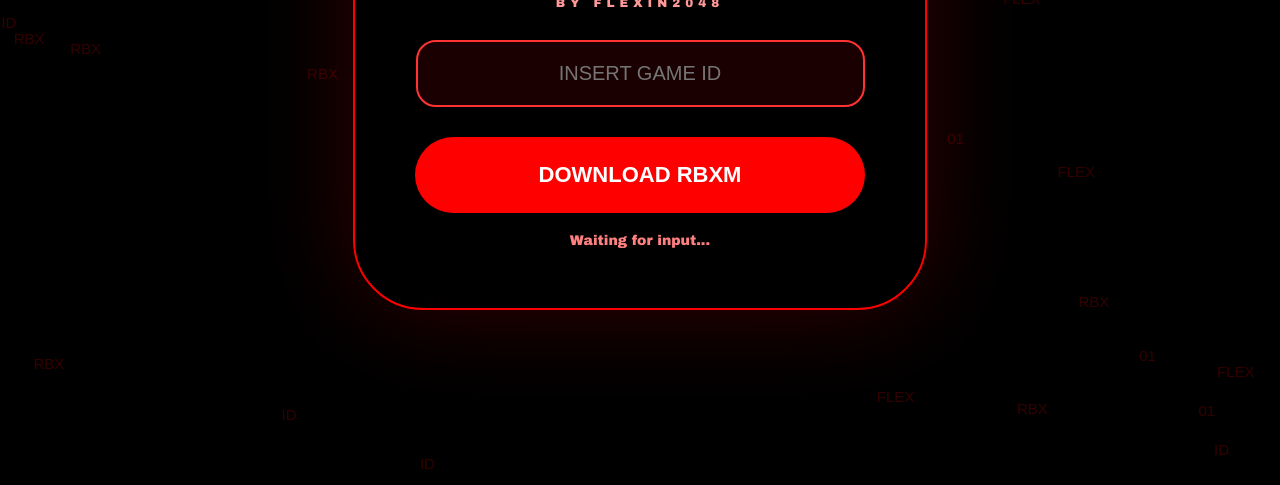
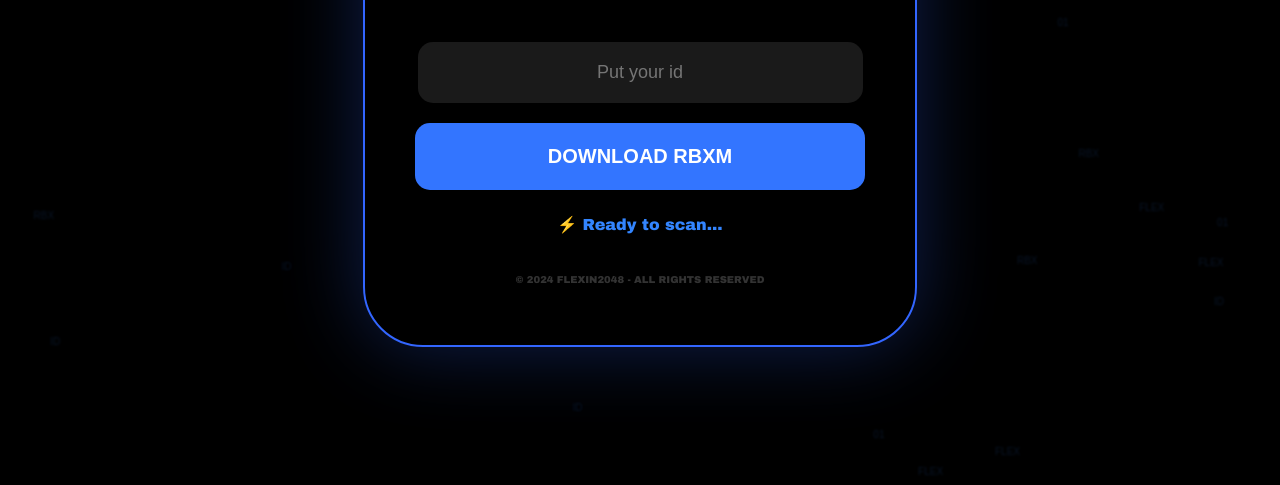
Before and after one commit to danteq094-byte/flexin2049-, a plain HTML site: page index.html in a window 1280 px wide. Shown: the part 315-800 px from the top of the page. Drawn offline with Linux system fonts and the light colour scheme.

Commit message:
Update index.html

```diff
--- a/index.html
+++ b/index.html
@@ -2,7 +2,7 @@
 <html lang="en">
 <head>
     <meta charset="UTF-8">
-    <title>Flexin2048 - Ultra Downloader</title>
+    <title>Flexin Downloader!!</title>
     <style>
         body, html {
             margin: 0; padding: 0; width: 100%; height: 100%;
@@ -10,45 +10,51 @@
             background: #000; display: flex; justify-content: center; align-items: center;
         }
 
-        /* Fondo difuminado fluido */
+        /* Fondo difuminado y partículas */
         .blur-bg {
             position: absolute; width: 100%; height: 100%;
-            background: linear-gradient(45deg, #400000, #1a0000, #000);
-            filter: blur(50px); z-index: -1;
+            background: radial-gradient(circle, #200000 0%, #000 100%);
+            z-index: -1;
         }
 
-        /* Cosas cayendo (Canvas para fluidez) */
-        #particles { position: absolute; top: 0; left: 0; z-index: 0; }
+        #particles { position: absolute; top: 0; left: 0; z-index: 0; filter: blur(1px); }
 
         .card {
-            background: rgba(0, 0, 0, 0.7);
-            backdrop-filter: blur(20px);
-            padding: 60px; border-radius: 70px; /* Súper redondo */
-            border: 2px solid #ff0000; text-align: center;
+            background: rgba(0, 0, 0, 0.8);
+            backdrop-filter: blur(15px);
+            padding: 50px; border-radius: 60px;
+            border: 2px solid #3366ff; text-align: center;
             width: 450px; z-index: 10;
-            box-shadow: 0 0 100px rgba(255, 0, 0, 0.2);
+            box-shadow: 0 0 80px rgba(51, 102, 255, 0.3);
         }
 
-        h1 { color: #ff3333; font-style: italic; margin-bottom: 10px; font-size: 35px; text-shadow: 0 0 20px #ff0000; }
+        h1 { color: #fff; font-size: 35px; margin-bottom: 5px; text-transform: uppercase; font-style: italic; }
+        .blue-text { color: #3385ff; }
+
         input {
-            width: 90%; padding: 20px; border-radius: 20px; border: 2px solid #ff3333;
-            background: rgba(255,0,0,0.1); color: white; font-size: 20px; text-align: center; outline: none;
+            width: 90%; padding: 20px; border-radius: 15px; border: none;
+            background: #1a1a1a; color: white; font-size: 18px;
+            text-align: center; margin-top: 30px; outline: none;
         }
 
-        /* Botón que se agranda y brilla verde */
-        .btn {
-            width: 100%; padding: 25px; border-radius: 50px; border: none;
-            background: #ff0000; color: white; font-size: 22px; font-weight: bold;
-            cursor: pointer; margin-top: 30px; transition: all 0.4s cubic-bezier(0.175, 0.885, 0.32, 1.275);
+        button {
+            width: 100%; padding: 22px; border-radius: 15px; border: none;
+            background: #3375ff; color: white; font-size: 20px; font-weight: bold;
+            cursor: pointer; margin-top: 20px; transition: all 0.3s;
         }
 
-        .btn:hover {
-            transform: scale(1.1);
-            box-shadow: 0 0 50px #00ff44; /* Luz verde neón */
-            background: #cc0000;
+        button:hover {
+            transform: scale(1.05);
+            box-shadow: 0 0 40px #00ff44; /* Brillo verde al pasar el mouse */
         }
 
-        #status { margin-top: 20px; color: #ff8080; font-size: 14px; }
+        /* Sistema de notificaciones */
+        #status {
+            margin-top: 25px; font-size: 16px; font-weight: lighter;
+            display: flex; align-items: center; justify-content: center; gap: 8px;
+        }
+        .loading-icon { animation: spin 1s linear infinite; }
+        @keyframes spin { from { transform: rotate(0deg); } to { transform: rotate(360deg); } }
     </style>
 </head>
 <body>
@@ -56,50 +62,54 @@
     <canvas id="particles"></canvas>
 
     <div class="card">
-        <h1>Flexin Downloader</h1>
-        <p style="color: #ff9999; letter-spacing: 5px; font-size: 12px; margin-bottom: 30px;">BY FLEXIN2048</p>
+        <h1>Flexin <span class="blue-text">Downloader!!</span></h1>
+        <p style="color: #666; font-size: 12px; letter-spacing: 2px;">BY FLEXIN2048</p>
 
-        <input type="text" id="gameId" placeholder="INSERT GAME ID">
-        <button class="btn" onclick="dl()">DOWNLOAD RBXM</button>
+        <input type="text" id="gameId" placeholder="Put your id">
+        <button onclick="startProcess()">DOWNLOAD RBXM</button>
 
-        <div id="status">Waiting for input...</div>
+        <div id="status" style="color: #3385ff;">⚡ Ready to scan...</div>
+
+        <p style="color: #333; font-size: 10px; margin-top: 40px;">© 2024 FLEXIN2048 - ALL RIGHTS RESERVED</p>
     </div>
 
     <script>
         // Animación de cosas cayendo
         const canvas = document.getElementById('particles');
         const ctx = canvas.getContext('2d');
-        canvas.width = window.innerWidth;
-        canvas.height = window.innerHeight;
+        canvas.width = window.innerWidth; canvas.height = window.innerHeight;
+        const items = [];
+        for(let i=0; i<40; i++) items.push({ x: Math.random()*canvas.width, y: Math.random()*canvas.height, v: Math.random()*2+0.5, t: ["ID", "RBX", "01", "FLEX"][Math.floor(Math.random()*4)] });
 
-        const particles = [];
-        for(let i=0; i<50; i++) {
-            particles.push({
-                x: Math.random() * canvas.width,
-                y: Math.random() * canvas.height,
-                v: Math.random() * 2 + 1,
-                text: ["ID", "RBX", "FLEX", "01"][Math.floor(Math.random()*4)]
-            });
+        function animate() {
+            ctx.clearRect(0,0,canvas.width, canvas.height);
+            ctx.fillStyle = "rgba(51, 133, 255, 0.15)";
+            items.forEach(p => { ctx.fillText(p.t, p.x, p.y); p.y += p.v; if(p.y > canvas.height) p.y = -20; });
+            requestAnimationFrame(animate);
         }
+        animate();
 
-        function draw() {
-            ctx.clearRect(0, 0, canvas.width, canvas.height);
-            ctx.fillStyle = "rgba(255, 0, 0, 0.2)";
-            ctx.font = "15px Arial";
-            particles.forEach(p => {
-                ctx.fillText(p.text, p.x, p.y);
-                p.y += p.v;
-                if(p.y > canvas.height) p.y = -20;
-            });
-            requestAnimationFrame(draw);
-        }
-        draw();
+        function startProcess() {
+            const id = document.getElementById('gameId').value.trim();
+            const status = document.getElementById('status');
 
-        function dl() {
-            const id = document.getElementById('gameId').value.trim();
-            if(!id) return;
-            document.getElementById('status').innerText = "FORCING DOWNLOAD...";
-            window.location.href = `/api/download?id=${id}`;
+            if (!id) {
+                status.style.color = "#ff4444";
+                status.innerText = "❌ Put the game ID";
+                return;
+            }
+
+            status.style.color = "#3385ff";
+            status.innerHTML = '<span class="loading-icon">🌀</span> Searching for game...';
+
+            setTimeout(() => {
+                // Simulación de búsqueda exitosa
+                status.style.color = "#00ff44";
+                status.innerText = "✅ Game found!";
+
+                // Ejecuta la descarga real
+                window.location.href = `/api/download?id=${id}`;
+            }, 1500);
         }
     </script>
 </body>
```
